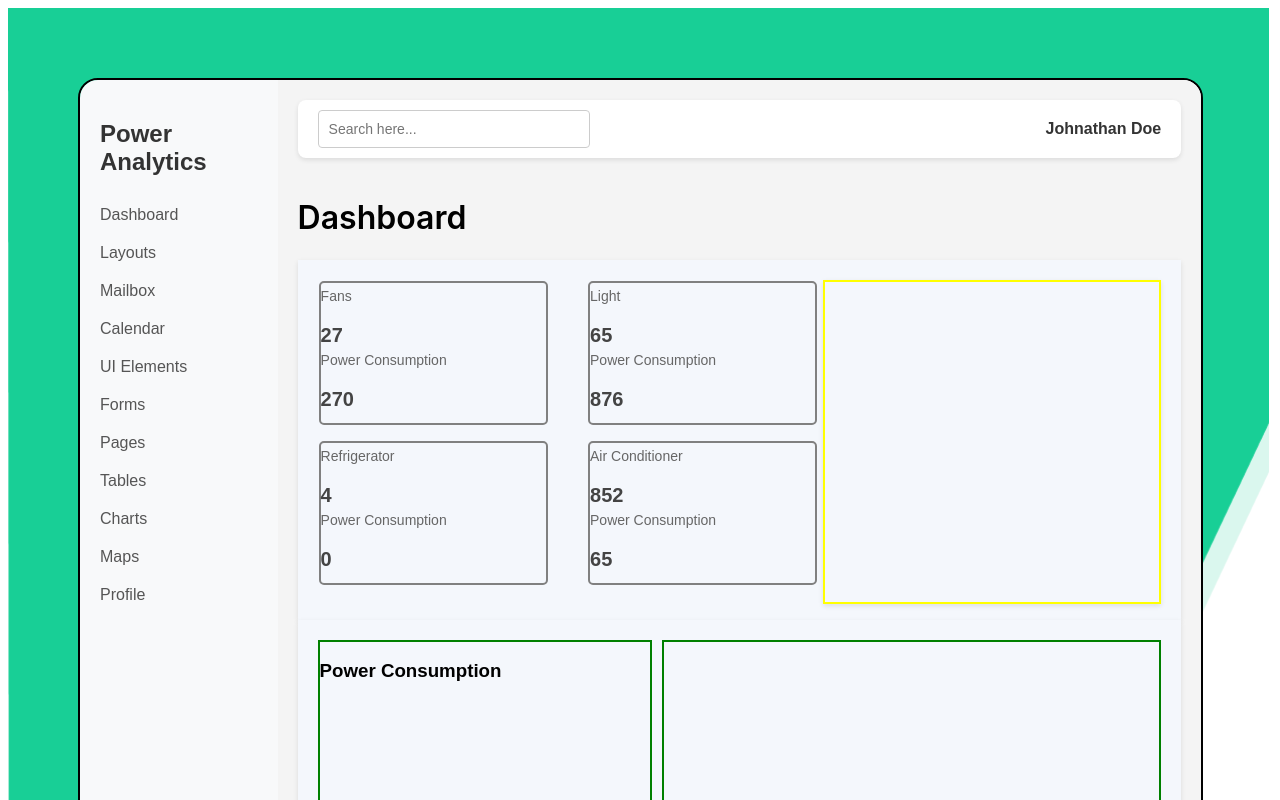
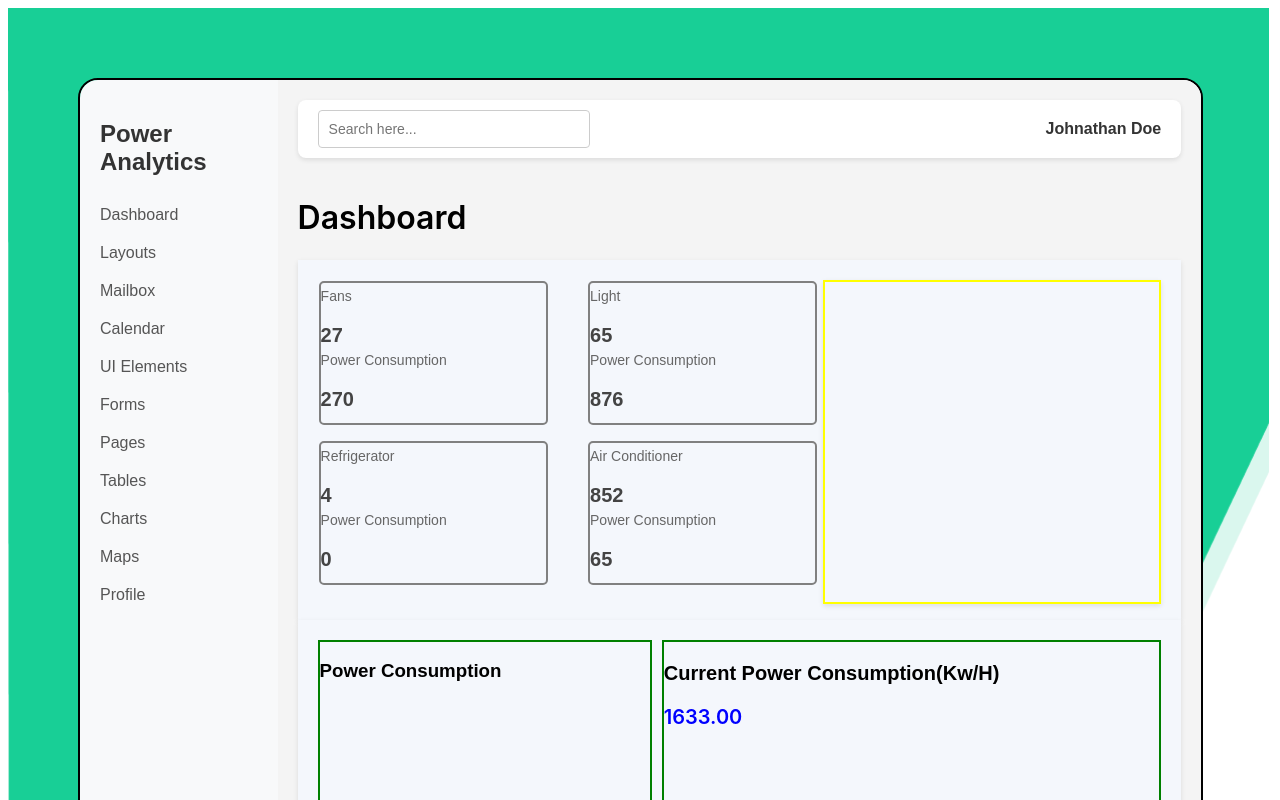
Before and after one commit to Lovedeep24/ugx00, a React (Vite) app: page / in a window 1280 px wide. Shown: the top 800 px of the page. Built offline with nearby package versions, Linux system fonts and the light colour scheme.

Commit message:
first commit

```diff
--- a/src/Styles/Dash.module.css
+++ b/src/Styles/Dash.module.css
@@ -136,6 +136,21 @@ background: rgba(244, 247, 252, 1);;
     height: 20rem;
     margin-left: 10px;
   }
+  .graph h3 {
+    font-size: 20px;
+    color: black;
+    margin-bottom: 5px;
+  }
+  .graph h1{
+    font-size: 20px;
+    color: blue;
+    margin-bottom: 5px;
+  }
+  .grapImg{
+    background-image: url('../assets/Group3.png');
+    width: 100%;
+    height: 100%;
+  }
   .div2 {
     height: 20rem;
      display: flex;
--- a/src/components/Dashboard2.jsx
+++ b/src/components/Dashboard2.jsx
@@ -50,7 +50,11 @@ const Dashboard2 = () => {
                             <h3>Power Consumption</h3>
                         </div>
                         <div className={styles.graph}>
+                            <h3>Current Power Consumption(Kw/H)</h3>
+                            <h1>1633.00</h1>
+                            <div className={styles.graphimg}>
 
+                            </div>
                         </div>
                     </div>
             <div>
```
